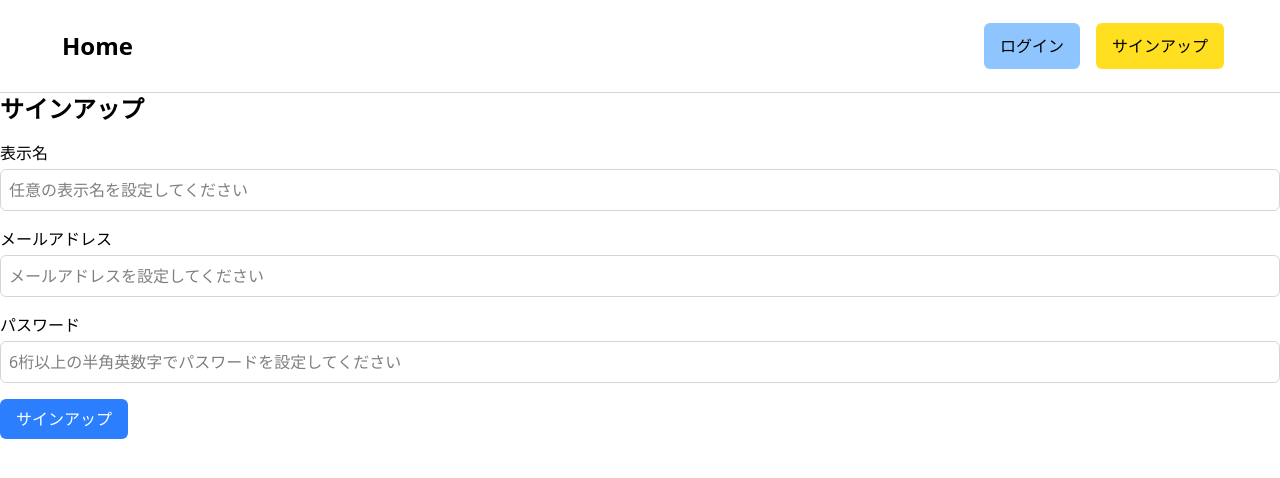
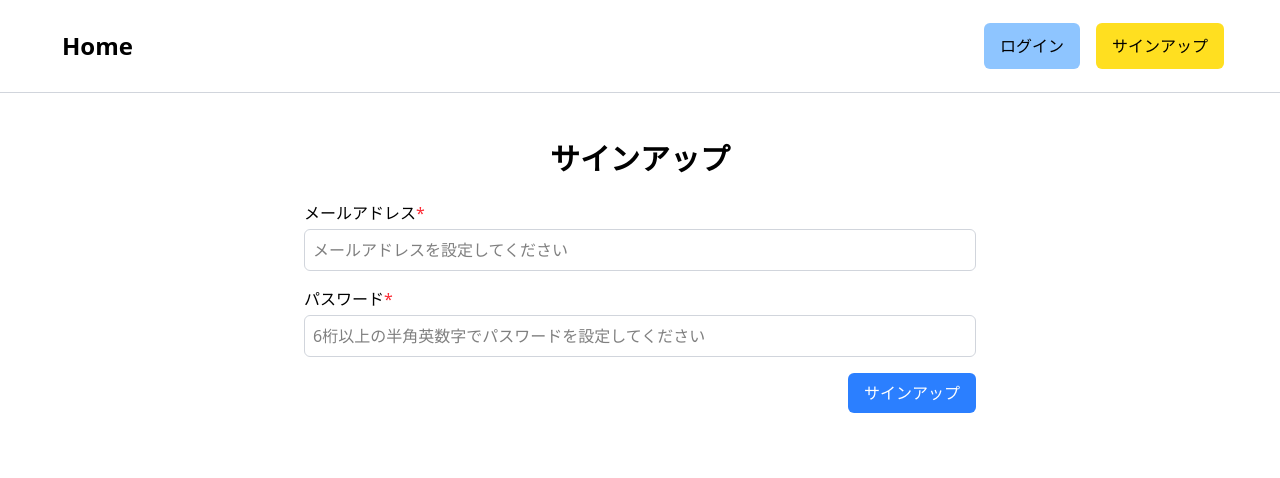
Before and after one commit to la-lala8701/my-blog, a Next.js app: page /auth/sign-up in a window 1280 px wide. Shown: the top 478 px of the page. Built offline with nearby package versions, Linux system fonts and the light colour scheme; no server answers.

Commit message:
🔨 signupをreact hook formに書き換え、表示名のデータ入力を不必要にしました

```diff
--- a/app/auth/sign-up/page.tsx
+++ b/app/auth/sign-up/page.tsx
@@ -1,84 +1,83 @@
 'use client';
 import { useAuth } from '@/app/hooks/useAuth';
-import { useCallback, useState } from 'react';
-import { useForm } from 'react-hook-form';
+import { SubmitHandler, useForm } from 'react-hook-form';
+
+type SignupData = {
+  email: string;
+  password: string;
+};
 
 export default function SignupPage() {
   const { signUpUser } = useAuth();
-  useForm();
-  const [email, setEmail] = useState('');
-  const [password, setPassword] = useState('');
-  const [displayName, setDisplayName] = useState('');
+  const {
+    register,
+    handleSubmit,
+    formState: { errors },
+  } = useForm<SignupData>();
 
-  const handleDisplayNameChange = useCallback(
-    (e: React.ChangeEvent<HTMLInputElement>) => {
-      setDisplayName(e.target.value);
-    },
-    [],
-  );
-
-  const handleEmailChange = useCallback(
-    (e: React.ChangeEvent<HTMLInputElement>) => {
-      setEmail(e.target.value);
-    },
-    [],
-  );
-
-  const handlePasswordChange = useCallback(
-    (e: React.ChangeEvent<HTMLInputElement>) => {
-      setPassword(e.target.value);
-    },
-    [],
-  );
-
-  const handleSubmit = async (e: React.FormEvent<HTMLFormElement>) => {
-    e.preventDefault();
-    // サインアップのロジックをここに実装
-    if (!displayName) {
-      alert('表示名を入力してください。');
-      return;
-    }
-    await signUpUser(email, password, displayName);
+  const onSubmit: SubmitHandler<SignupData> = async (data) => {
+    console.log(data);
+    await signUpUser(data.email, data.password);
   };
 
   return (
-    <>
-      <h1 className="text-2xl font-bold mb-4">サインアップ</h1>
-      <form className="space-y-4" onSubmit={handleSubmit}>
+    <div className="max-w-2xl mx-auto mt-12">
+      <h1 className="text-3xl font-bold mb-6 text-center">サインアップ</h1>
+      <form className="space-y-4" onSubmit={handleSubmit(onSubmit)}>
         <div>
-          <label className="block mb-1">表示名</label>
+          <label className="block mb-1">
+            メールアドレス
+            <span className="text-red-500">*</span>
+            <span className="ml-2 text-sm text-red-500">
+              {errors.email?.type === 'required' && (
+                <span>入力してください</span>
+              )}
+              {errors.email?.type === 'pattern' && (
+                <span>正しいメールアドレスを入力してください</span>
+              )}
+            </span>
+          </label>
           <input
-            type="text"
+            type="email"
             className="border border-gray-300 rounded-md p-2 w-full"
-            onChange={handleDisplayNameChange}
-            placeholder="任意の表示名を設定してください"
+            placeholder="メールアドレスを設定してください"
+            {...register('email', {
+              required: true,
+              pattern:
+                /^[a-zA-Z0-9_.+-]+@([a-zA-Z0-9][a-zA-Z0-9-]*[a-zA-Z0-9]*\.)+[a-zA-Z]{2,}$/,
+            })}
           />
         </div>
         <div>
-          <label className="block mb-1">メールアドレス</label>
-          <input
-            type="email"
-            className="border border-gray-300 rounded-md p-2 w-full"
-            onChange={handleEmailChange}
-            placeholder="メールアドレスを設定してください"
-          />
-        </div>
-        <div>
-          <label className="block mb-1">パスワード</label>
+          <label className="block mb-1">
+            パスワード
+            <span className="text-red-500">*</span>
+            <span className="ml-2 text-sm text-red-500">
+              {errors.password?.type === 'required' && '入力してください'}
+              {errors.password?.type === 'pattern' &&
+                '半角英数字で設定してください'}
+              {errors.password?.type === 'minLength' &&
+                '6文字以上で設定してください'}
+            </span>
+          </label>
           <input
             type="password"
             className="border border-gray-300 rounded-md p-2 w-full"
-            onChange={handlePasswordChange}
             placeholder="6桁以上の半角英数字でパスワードを設定してください"
+            {...register('password', {
+              required: true,
+              pattern: /^[a-zA-Z0-9]+$/,
+              minLength: 6,
+            })}
           />
         </div>
         <button
           type="submit"
-          className="bg-blue-500 text-white rounded-md py-2 px-4 hover:bg-blue-600 cursor-pointer"
+          className="bg-blue-500 text-white rounded-md py-2 px-4 ml-auto block hover:bg-blue-600 cursor-pointer"
         >
           サインアップ
         </button>
       </form>
-    </>
+    </div>
   );
 }
--- a/app/hooks/useAuth.tsx
+++ b/app/hooks/useAuth.tsx
@@ -14,17 +14,11 @@ export const useAuth = () => {
   const signUpUser = async (
     email: string,
     password: string,
-    display_name: string,
   ) => {
     try {
       const { error: signUpError } = await supabase.auth.signUp({
         email,
         password,
-        options: {
-          data: {
-            display_name,
-          },
-        },
       });
       if (signUpError) {
         throw signUpError;
```
